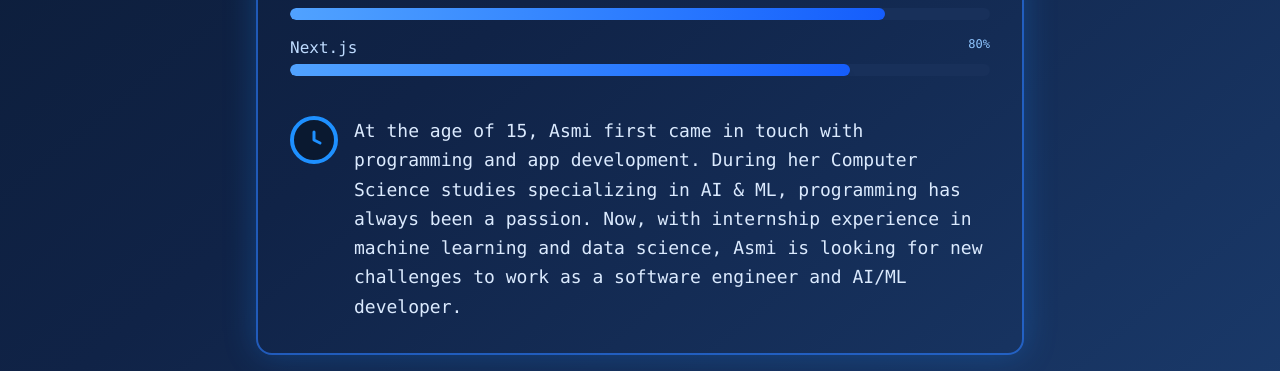
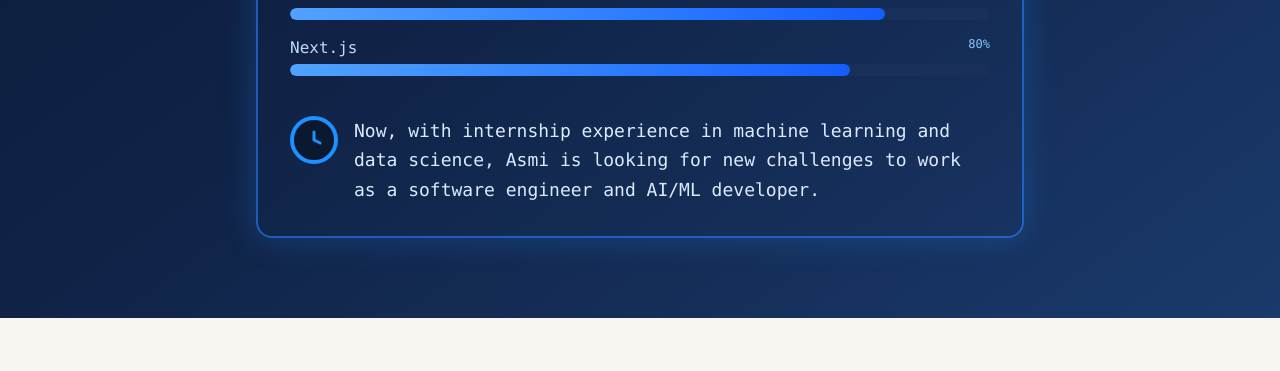
Before and after one commit to Asmi-va/portfolio, a Next.js app: page / in a window 1280 px wide. Shown: the part 1304-1675 px from the top of the page. Built offline with nearby package versions, Linux system fonts and the light colour scheme.

Commit message:
chore: update About section text

```diff
--- a/src/app/page.tsx
+++ b/src/app/page.tsx
@@ -216,7 +216,7 @@ export default function Home() {
               </svg>
             </div>
             <div className="text-blue-100 text-lg font-mono leading-relaxed">
-              At the age of 15, Asmi first came in touch with programming and app development. During her Computer Science studies specializing in AI & ML, programming has always been a passion. Now, with internship experience in machine learning and data science, Asmi is looking for new challenges to work as a software engineer and AI/ML developer.
+              Now, with internship experience in machine learning and data science, Asmi is looking for new challenges to work as a software engineer and AI/ML developer.
             </div>
           </div>
         </div>
```
